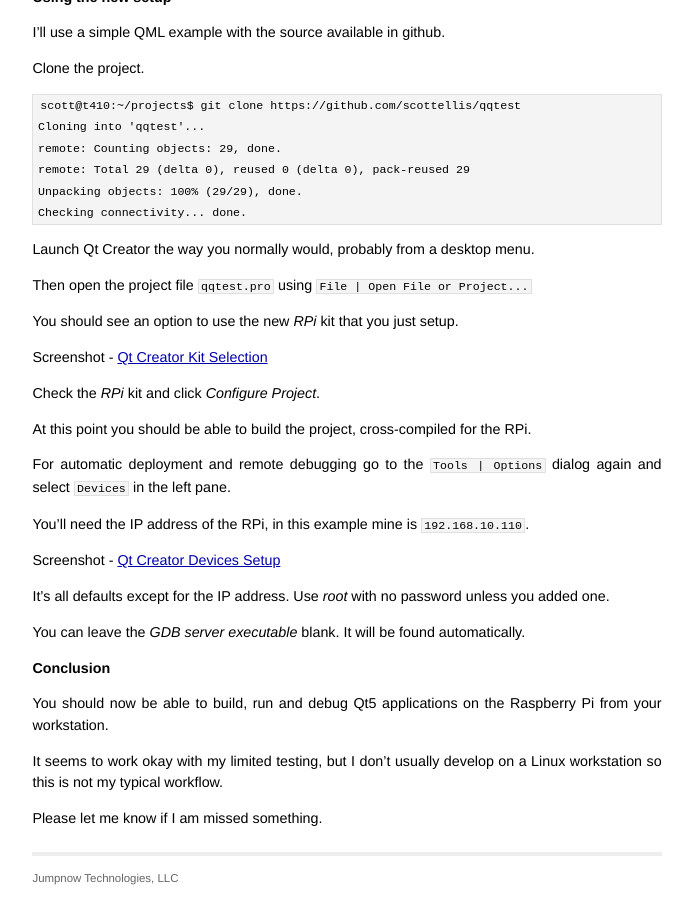
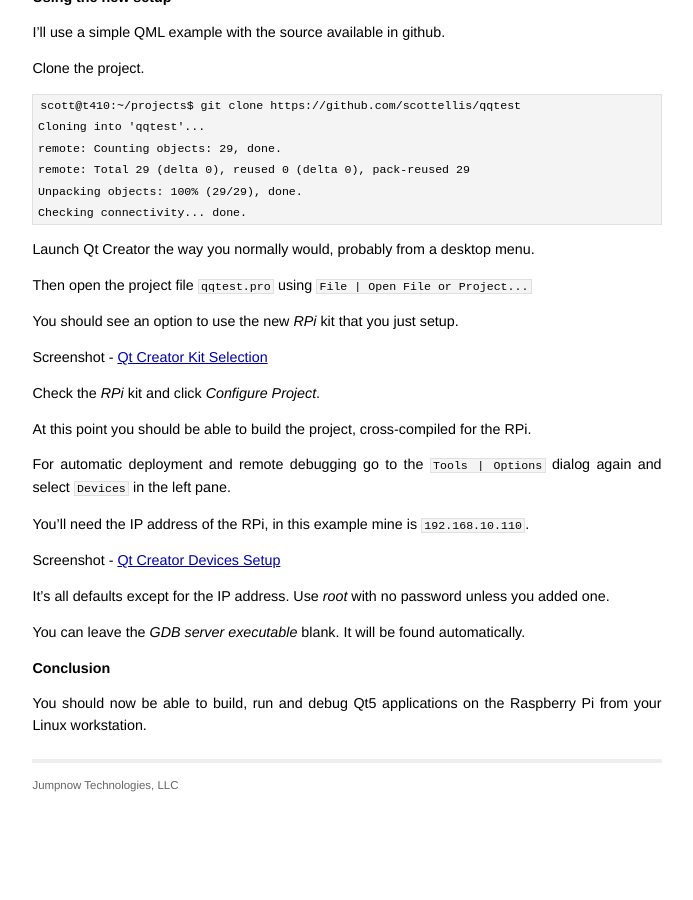
Before and after one commit to jumpnow/jumpnowtek-site, a Jekyll site: the page built from _posts/2016-11-01-Qt-Creator-Setup-for-RPi-cross-development.md, in a window 1280 px wide and 900 px high, scrolled down 2004 px. Shown: the whole window, without its empty margins (293-986 px from the left). Built offline with Jekyll 4.4.1, drawn with Linux system fonts in a browser that asks for light colours; after the commit the page ends 2811 px from its top, so only the background shows below that; some of the changed text lies outside the part shown.

Commit message:
Fix typo in qt creator doc

```diff
--- a/_posts/2016-11-01-Qt-Creator-Setup-for-RPi-cross-development.md
+++ b/_posts/2016-11-01-Qt-Creator-Setup-for-RPi-cross-development.md
@@ -133,11 +133,7 @@
 
 #### Conclusion
 
-You should now be able to build, run and debug Qt5 applications on the Raspberry Pi from your workstation.
-
-It seems to work okay with my limited testing, but I don't usually develop on a Linux workstation so this is not my typical workflow.
-
-Please let me know if I am missed something.
+You should now be able to build, run and debug Qt5 applications on the Raspberry Pi from your Linux workstation.
 
 
 [yocto-jumpnow-build]: http://www.jumpnowtek.com/rpi/Raspberry-Pi-Systems-with-Yocto.html
```
Also changed, not shown: other parts of _posts/2016-11-01-Qt-Creator-Setup-for-RPi-cross-development.md (+1 -1 lines).
